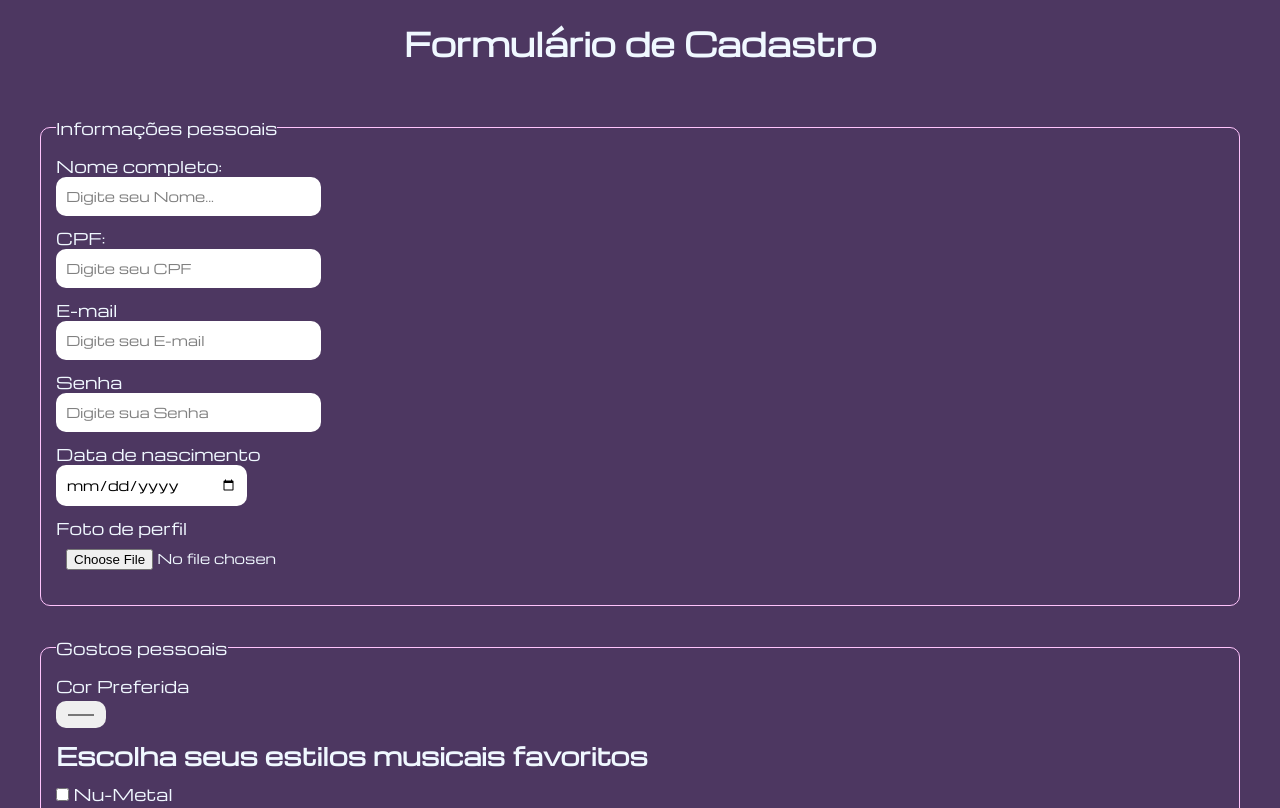
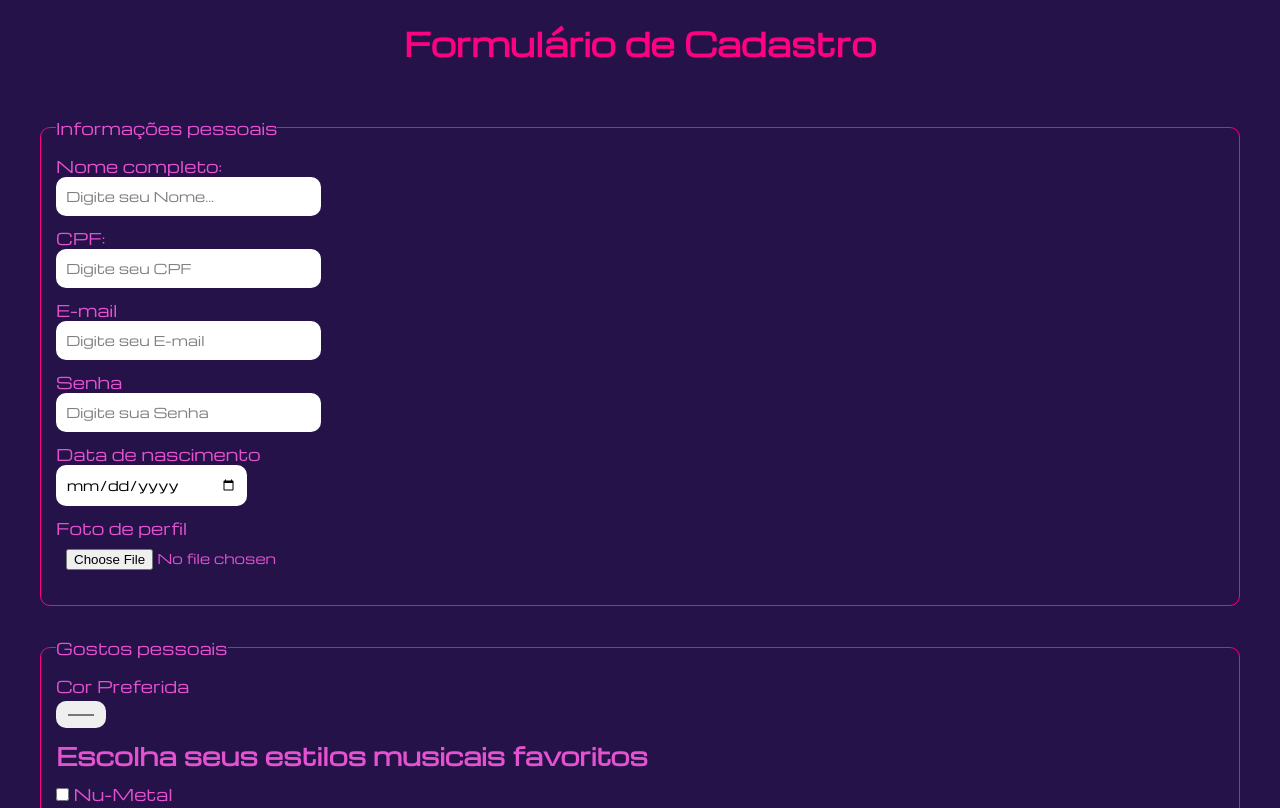
Before and after one commit to braga-pcd/formulario, a plain HTML site: page index.html in a window 1280 px wide. Shown: the top 808 px of the page. Drawn offline with nearby package versions, Linux system fonts and the light colour scheme.

Commit message:
ultimo commit do formulario

```diff
--- a/style.css
+++ b/style.css
@@ -12,8 +12,8 @@ font-family: "Michroma", sans-serif;
 
 body {
     font-size: 1.6rem;
-    background-color: rgb(77, 55, 97);
-    color: aliceblue;
+    background-color: rgb(37, 18, 73);
+    color: rgb(228, 82, 208);
     padding-inline: 2rem;
 }
 
@@ -32,7 +32,7 @@ fieldset{
     padding:1.5rem;
     border-radius: 1rem;
     margin-block: 3rem;
-    border: 1px solid rgb(255, 195, 252);
+    border: 1px solid rgb(255, 0, 128);
 }
 
 label{
@@ -87,7 +87,7 @@ select:focus{
 button{
     padding: 1rem 2rem;
     margin-bottom: 2rem;
-    background-color: rgb(74, 145, 3);
+    background-color: rgb(255, 0, 128);
     border: none;
     color: aliceblue;
     border-radius: 1rem;
@@ -95,7 +95,15 @@ button{
 }
 
 button:hover{
-    background-color: rgb(108, 212, 3);
+    background-color: rgb(195, 0, 255);
     cursor: pointer;
     transition: ease-in-out .4s;
 }
+
+h1{
+    color: rgb(255, 0, 149);
+}
+
+header h1{
+    color: rgb(255, 0, 128);
+}
```
